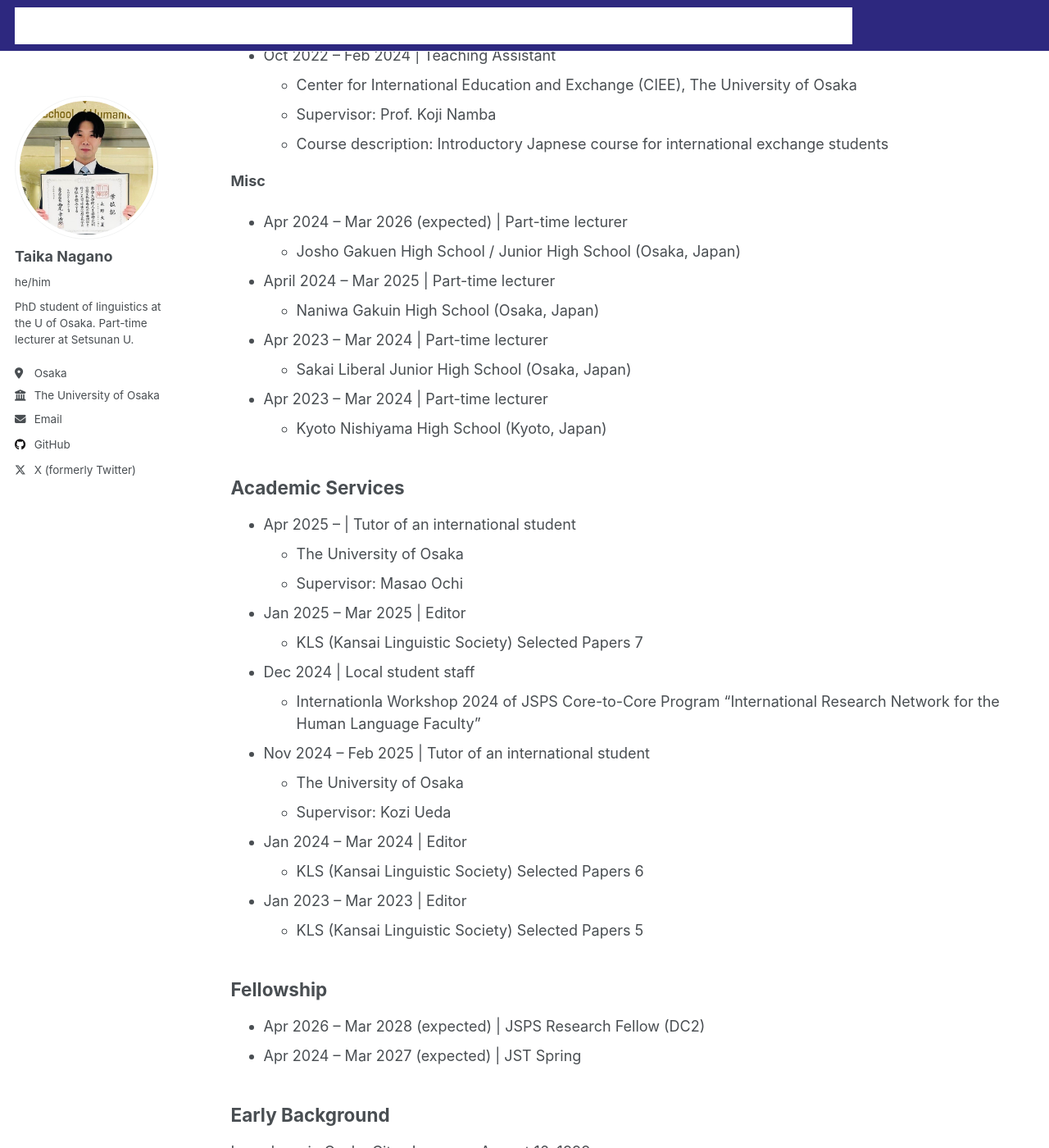
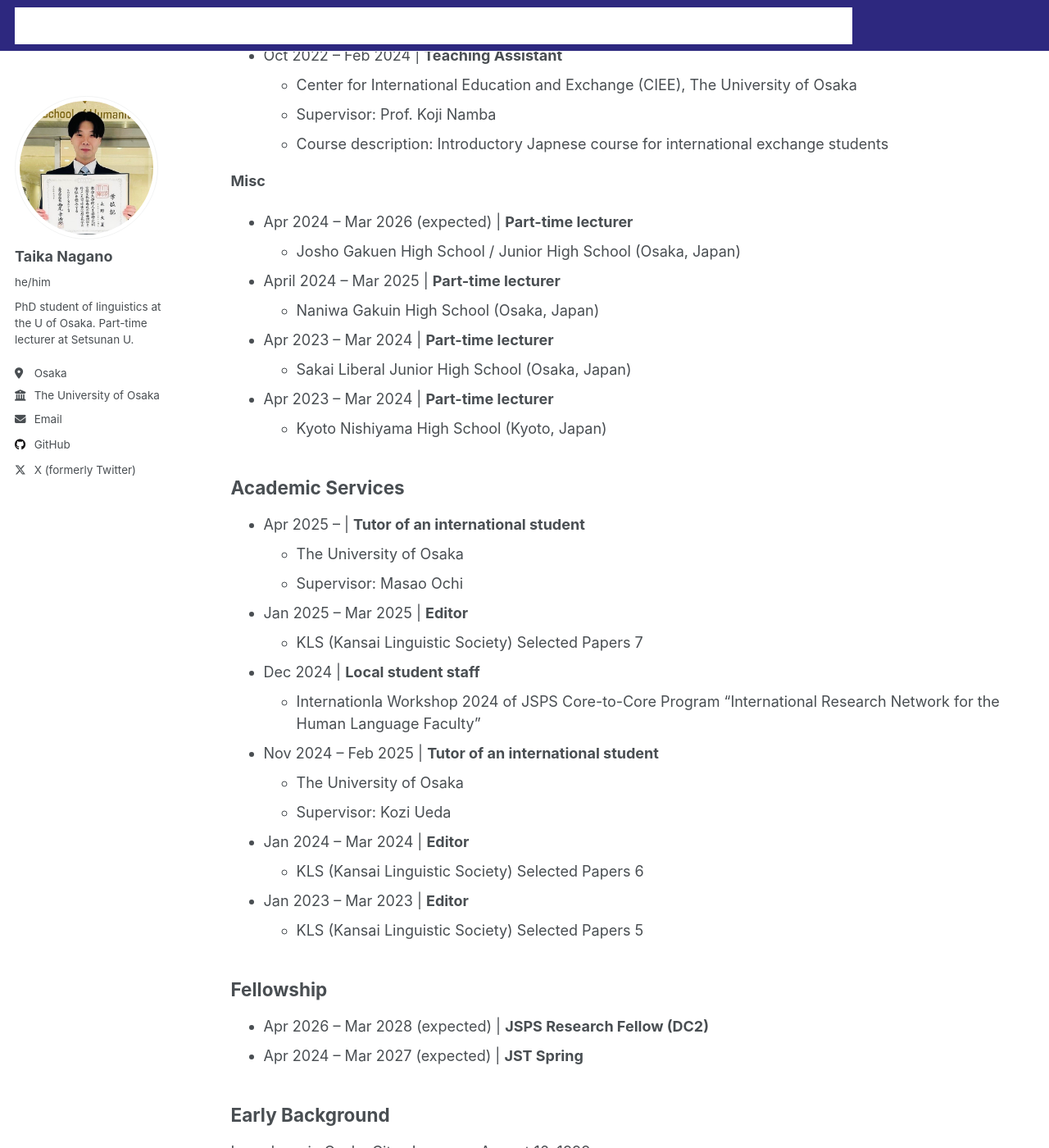
Before and after one commit to TaikaNagano/taikanagano.github.io, a Jekyll site: the page built from _pages/cv.md, in a window 1280 px wide and 1400 px high, scrolled down 997 px. Shown: the whole window at 82% size. Built offline with Jekyll 4.4.1, drawn with Linux system fonts in a browser that asks for light colours; some of the changed text lies outside the part shown.

Commit message:
Update cv.md

```diff
--- a/_pages/cv.md
+++ b/_pages/cv.md
@@ -21,55 +21,55 @@ Education
 Work experience
 ------
 **Academic/Teaching**
-* Apr 2026 -- Mar 2028 (expected) \| JSPS Research Fellow (DC2)
-* May 2025 -- Mar 2026 (expected) \| Research Assistant
+* Apr 2026 -- Mar 2028 (expected) \| **JSPS Research Fellow (DC2)**
+* May 2025 -- Mar 2026 (expected) \| **Research Assistant**
   * Div. of Language and Culture, The University of Osaka
   * Supervisor: Prof. Yushi Sugimoto
   * Duties included: facilitating monthly meetings, proofreading an internal journal
-* Apr 2025 -- Aug 2026 (expected) \| Part-time Lecturer
+* Apr 2025 -- Aug 2026 (expected) \| **Part-time Lecturer**
   * Faculty of International Studies, Setsunan University (Osaka, Japan)
   * Course description: Introductory English course for freshmen
-* Jan 2023 -- Feb 2023 \| Research Assistant
+* Jan 2023 -- Feb 2023 \| **Research Assistant**
   * Center for International Education and Exchange (CIEE), The University of Osaka
   * Supervisor: Prof. Naoki Nakamata
   * Duties included: proofreading an internal journal
-* Oct 2022 -- Feb 2024 \| Teaching Assistant
+* Oct 2022 -- Feb 2024 \| **Teaching Assistant**
   * Center for International Education and Exchange (CIEE), The University of Osaka
   * Supervisor: Prof. Koji Namba
   * Course description: Introductory Japnese course for international exchange students
 
 **Misc**
-* Apr 2024 -- Mar 2026 (expected) \| Part-time lecturer
+* Apr 2024 -- Mar 2026 (expected) \| **Part-time lecturer**
   * Josho Gakuen High School / Junior High School (Osaka, Japan)
-* April 2024 -- Mar 2025 \| Part-time lecturer
+* April 2024 -- Mar 2025 \| **Part-time lecturer**
   * Naniwa Gakuin High School (Osaka, Japan)
-* Apr 2023 -- Mar 2024 \| Part-time lecturer
+* Apr 2023 -- Mar 2024 \| **Part-time lecturer**
   * Sakai Liberal Junior High School (Osaka, Japan)
-* Apr 2023 -- Mar 2024 \| Part-time lecturer
+* Apr 2023 -- Mar 2024 \| **Part-time lecturer**
   * Kyoto Nishiyama High School (Kyoto, Japan)
 
 Academic Services
 ------
-* Apr 2025 -- \| Tutor of an international student
+* Apr 2025 -- \| **Tutor of an international student**
   * The University of Osaka
   * Supervisor: Masao Ochi
-* Jan 2025 -- Mar 2025 \| Editor
+* Jan 2025 -- Mar 2025 \| **Editor**
   * KLS (Kansai Linguistic Society) Selected Papers 7
-* Dec 2024 \| Local student staff
+* Dec 2024 \| **Local student staff**
   * Internationla Workshop 2024 of JSPS Core-to-Core Program "International Research Network for the Human Language Faculty"
-* Nov 2024 -- Feb 2025 \| Tutor of an international student
+* Nov 2024 -- Feb 2025 \| **Tutor of an international student**
   * The University of Osaka
   * Supervisor: Kozi Ueda
-* Jan 2024 -- Mar 2024 \| Editor
+* Jan 2024 -- Mar 2024 \| **Editor**
   * KLS (Kansai Linguistic Society) Selected Papers 6
-* Jan 2023 -- Mar 2023 \| Editor
+* Jan 2023 -- Mar 2023 \| **Editor**
   * KLS (Kansai Linguistic Society) Selected Papers 5
 
 
 Fellowship
 ------
-* Apr 2026 -- Mar 2028 (expected) \| JSPS Research Fellow (DC2)
-* Apr 2024 -- Mar 2027 (expected) \| JST Spring
+* Apr 2026 -- Mar 2028 (expected) \| **JSPS Research Fellow (DC2)**
+* Apr 2024 -- Mar 2027 (expected) \| **JST Spring**
 
 Early Background
 ------
```
